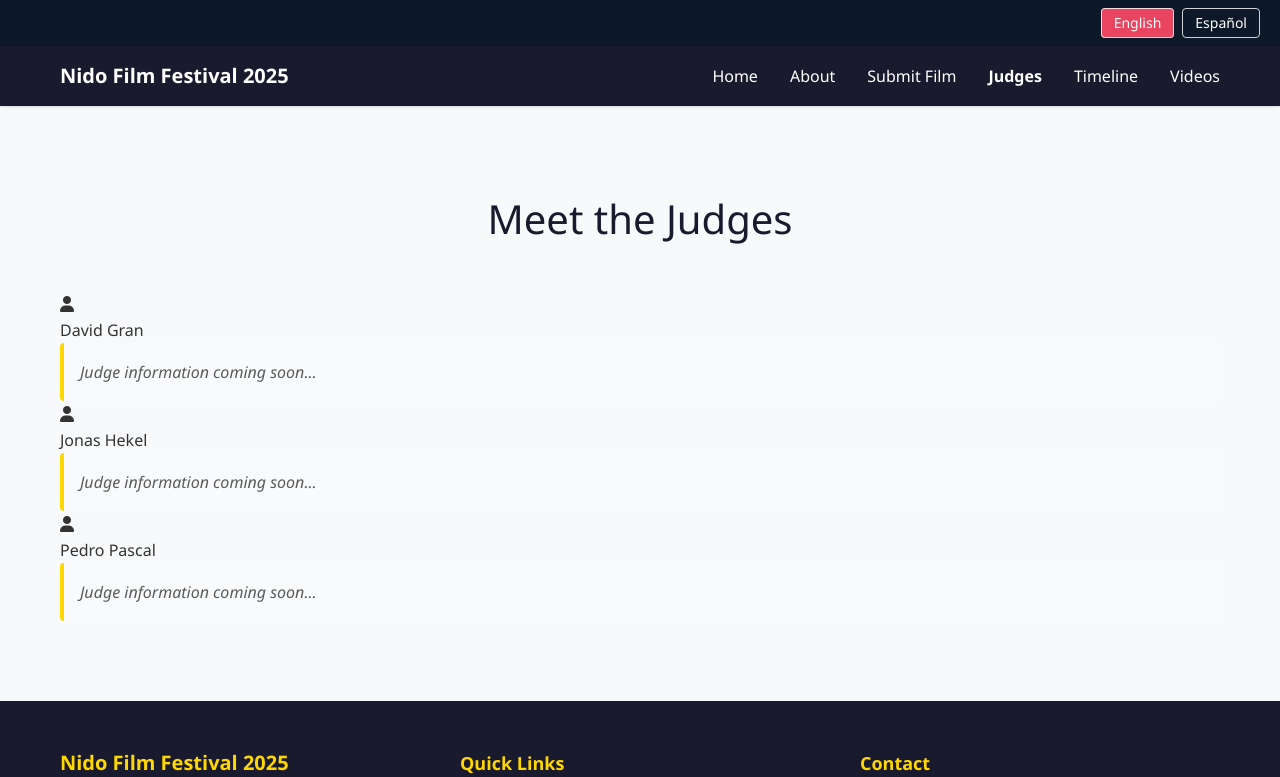
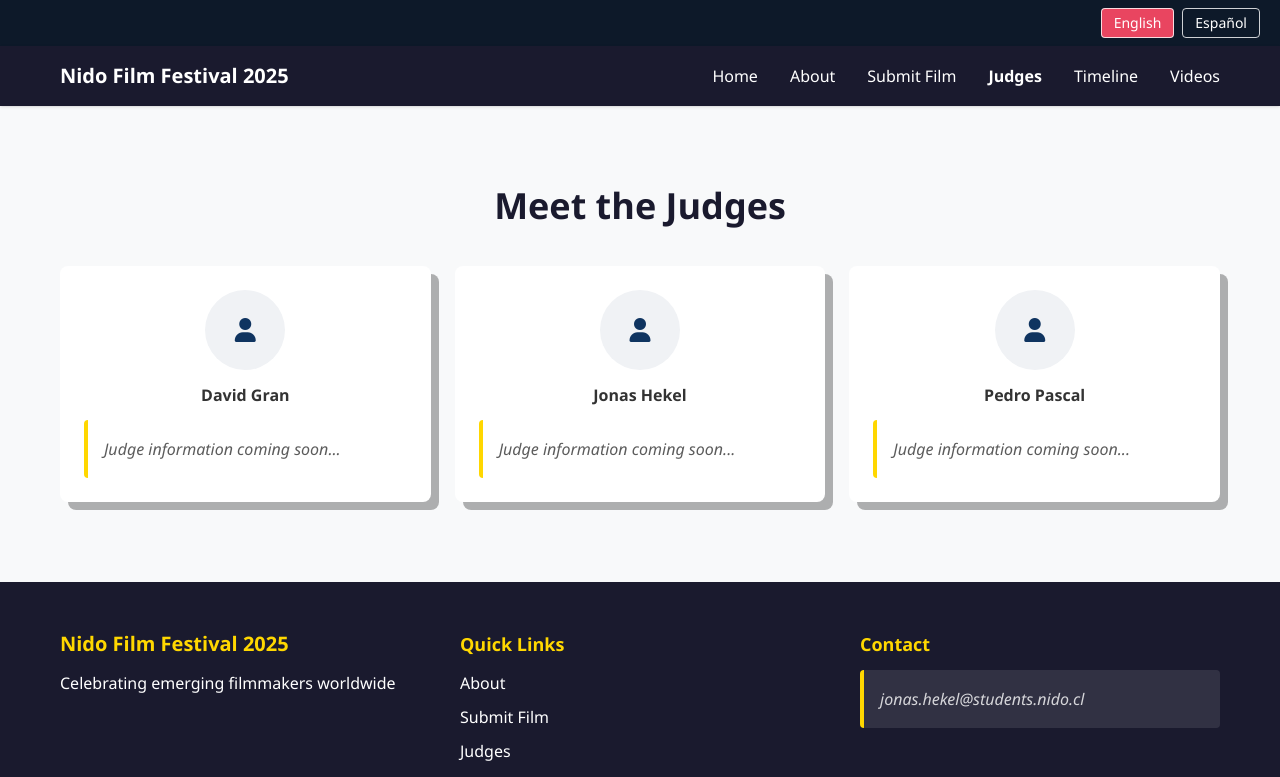
Before and after one commit to hozhai/nidonestfest, a SvelteKit app: page /judges in a window 1280 px wide. Shown: the top 777 px of the page. Built offline with nearby package versions, Linux system fonts and the light colour scheme.

Commit message:
feat: migrate styles to Tailwind CSS and enhance layout structure across multiple pages

```diff
--- a/src/app.css
+++ b/src/app.css
@@ -4,23 +4,13 @@
 
 /* Base tweaks retained while migrating to Tailwind */
 body {
-  @apply font-primary text-[#333333] bg-[#f8f9fa] leading-relaxed;
+  @apply m-0 font-primary text-[#333333] bg-[#f8f9fa] leading-relaxed;
 }
 .container {
   @apply max-w-[1200px] mx-auto px-5;
 }
 
-/* Temporary CSS variables to support pages not yet fully migrated to Tailwind */
-:root {
-  --primary-color: #1a1a2e;
-  --secondary-color: #16213e;
-  --accent-color: #0f3460;
-  --highlight: #e94560;
-  --gold: #ffd700;
-  --text-light: #ffffff;
-  --text-dark: #333333;
-  --bg-light: #f8f9fa;
-}
+/* Colors are provided via Tailwind theme; no CSS variables needed */
 
 /* ========== LANGUAGE SWITCHER ========== */
 /* language switcher now uses Tailwind classes in markup */
@@ -36,86 +26,9 @@ body {
 
 /* countdown using Tailwind in markup */
 
-/* ========== ABOUT SECTION ========== */
-.about {
-  padding: 80px 20px;
-}
+/* About page now uses Tailwind utilities */
 
-.about h2 {
-  text-align: center;
-  font-size: 2.5rem;
-  margin-bottom: 50px;
-  color: var(--primary-color);
-}
-
-.about h3 {
-  color: var(--accent-color);
-  margin-bottom: 20px;
-  font-size: 1.8rem;
-}
-
-.about-content {
-  display: grid;
-  gap: 40px;
-}
-
-.mission-statement p,
-.festival-info,
-.about-nido {
-  background: white;
-  padding: 30px;
-  border-radius: 10px;
-  box-shadow: 8px 8px 0 0 rgba(0, 0, 0, 0.3);
-}
-
-.info-grid {
-  display: grid;
-  grid-template-columns: repeat(auto-fit, minmax(250px, 1fr));
-  gap: 20px;
-}
-
-.info-item {
-  padding: 20px;
-  background: var(--bg-light);
-  border-radius: 8px;
-}
-
-.info-item h4 {
-  color: var(--highlight);
-  margin-bottom: 10px;
-  font-size: 1.2rem;
-}
-
-.info-item p {
-  color: var(--text-dark);
-}
-
-/* ========== SUBMISSION SECTION ========== */
-.submission {
-  padding: 80px 20px;
-  background: white;
-}
-
-.submission h2 {
-  text-align: center;
-  font-size: 2.5rem;
-  margin-bottom: 40px;
-  color: var(--primary-color);
-}
-
-.form-container {
-  background: white;
-  padding: 30px;
-  border-radius: 10px;
-  box-shadow: 0 3px 15px rgba(0, 0, 0, 0.1);
-  max-width: 900px;
-  margin: 0 auto;
-}
-
-.form-container iframe {
-  border: none;
-  border-radius: 8px;
-}
+/* Submission page now uses Tailwind utilities */
 
 /* footer will be styled via Tailwind */
 
@@ -132,26 +45,7 @@ body.menu-open {
   @apply text-[#333333] italic opacity-80;
 }
 
-/* ========== TIMELINE SECTION ========== */
-.timeline,
-.videos,
-.judges {
-  padding: 80px 20px;
-}
-
-.timeline,
-.videos {
-  margin-bottom: 40vh;
-}
-
-.timeline h2,
-.videos h2,
-.judges h2 {
-  text-align: center;
-  font-size: 2.5rem;
-  margin-bottom: 40px;
-  color: var(--primary-color);
-}
+/* Timeline, Videos, Judges pages now use Tailwind */
 
 /* ========== RESPONSIVE DESIGN ========== */
 /* mobile-specific sizes now via Tailwind responsive utilities */
--- a/src/routes/+layout.svelte
+++ b/src/routes/+layout.svelte
@@ -6,12 +6,18 @@
 
   let menuOpen = false;
   $: if (browser) document.body.classList.toggle('menu-open', menuOpen);
+  // Close the mobile menu on route change to avoid locking scroll
+  $: {
+    const path = $page.url.pathname; // reactive dependency
+    if (browser) menuOpen = false;
+  }
 
   function closeMenu() {
     menuOpen = false;
   }
 </script>
 
+<div class="min-h-screen flex flex-col">
   <!-- Language Switcher -->
   <div class="sticky top-0 z-50 bg-bgdark text-white px-5 py-2 flex justify-end gap-2">
     <button
@@ -99,34 +105,42 @@
           class="w-6 h-0.5 bg-white transition-transform"
           class:rotate-[-45deg]={menuOpen}
           class:translate-y-[6px]={menuOpen}
+          class:bg-white={!menuOpen}
+          class:bg-black={menuOpen}
         ></span>
         <span class="w-6 h-0.5 bg-white transition-opacity" class:opacity-0={menuOpen}></span>
         <span
           class="w-6 h-0.5 bg-white transition-transform"
           class:rotate-[45deg]={menuOpen}
           class:-translate-y-[6px]={menuOpen}
+          class:bg-white={!menuOpen}
+          class:bg-black={menuOpen}
         ></span>
       </button>
     </div>
 
     <!-- Mobile Menu -->
     <ul
-    class="md:hidden fixed left-0 right-0 bottom-0 bg-white flex flex-col items-center pt-12 gap-5 shadow-lg transform transition-transform duration-300 z-40 top-[64px] -translate-x-full"
+      class="md:hidden fixed left-0 right-0 bottom-0 bg-white flex flex-col items-center pt-12 gap-5 shadow-lg transform transition-transform duration-300 z-40 top-[64px] -translate-x-full overflow-y-auto"
       class:translate-x-0={menuOpen}
+      class:pointer-events-none={!menuOpen}
+      aria-hidden={!menuOpen}
     >
       <li><a href="/" class="text-gray-900 text-lg" on:click={closeMenu}>{$t('nav.home')}</a></li>
       <li>
         <a href="/about" class="text-gray-900 text-lg" on:click={closeMenu}>{$t('nav.about')}</a>
       </li>
       <li>
-      <a href="/submission" class="text-gray-900 text-lg" on:click={closeMenu}>{$t('nav.submit')}</a
+        <a href="/submission" class="text-gray-900 text-lg" on:click={closeMenu}
+          >{$t('nav.submit')}</a
         >
       </li>
       <li>
         <a href="/judges" class="text-gray-900 text-lg" on:click={closeMenu}>{$t('nav.judges')}</a>
       </li>
       <li>
-      <a href="/timeline" class="text-gray-900 text-lg" on:click={closeMenu}>{$t('nav.timeline')}</a
+        <a href="/timeline" class="text-gray-900 text-lg" on:click={closeMenu}
+          >{$t('nav.timeline')}</a
         >
       </li>
       <li>
@@ -135,7 +149,9 @@
     </ul>
   </nav>
 
+  <main class="flex-1">
     <slot />
+  </main>
 
   <!-- Footer -->
   <footer class="bg-primary text-white pt-12 pb-6">
@@ -170,3 +186,4 @@
       </div>
     </div>
   </footer>
+</div>
--- a/src/routes/about/+page.svelte
+++ b/src/routes/about/+page.svelte
@@ -2,39 +2,41 @@
   import { t } from '$lib/i18n/i18n.js';
 </script>
 
-<section class="about">
+<section class="py-20 px-5">
   <div class="container">
-    <h2>{$t('about.title')}</h2>
-    <div class="about-content">
-      <div class="mission-statement">
-        <h3>{$t('about.mission_title')}</h3>
-        <p>{$t('about.mission_text')}</p>
+    <h2 class="text-center text-3xl md:text-4xl font-bold mb-12 text-primary">
+      {$t('about.title')}
+    </h2>
+    <div class="grid gap-10">
+      <div class="bg-white p-8 rounded-lg shadow-[8px_8px_0_rgba(0,0,0,0.3)]">
+        <h3 class="text-2xl font-semibold mb-3 text-accent">{$t('about.mission_title')}</h3>
+        <p class="text-[#333]">{$t('about.mission_text')}</p>
       </div>
 
-      <div class="festival-info">
-        <h3>{$t('about.info_title')}</h3>
-        <div class="info-grid">
-          <div class="info-item">
-            <h4>{$t('about.info.duration_title')}</h4>
-            <p>{$t('about.info.duration_value')}</p>
+      <div class="bg-white p-8 rounded-lg shadow-[8px_8px_0_rgba(0,0,0,0.3)]">
+        <h3 class="text-2xl font-semibold mb-6 text-accent">{$t('about.info_title')}</h3>
+        <div class="grid grid-cols-1 sm:grid-cols-2 lg:grid-cols-4 gap-5">
+          <div class="p-5 rounded-lg bg-[#f8f9fa]">
+            <h4 class="text-highlight mb-2 font-semibold">{$t('about.info.duration_title')}</h4>
+            <p class="text-[#333]">{$t('about.info.duration_value')}</p>
           </div>
-          <div class="info-item">
-            <h4>{$t('about.info.location_title')}</h4>
-            <p>{$t('about.info.location_value')}</p>
+          <div class="p-5 rounded-lg bg-[#f8f9fa]">
+            <h4 class="text-highlight mb-2 font-semibold">{$t('about.info.location_title')}</h4>
+            <p class="text-[#333]">{$t('about.info.location_value')}</p>
           </div>
-          <div class="info-item">
-            <h4>{$t('about.info.features_title')}</h4>
-            <p>{$t('about.info.features_value')}</p>
+          <div class="p-5 rounded-lg bg-[#f8f9fa]">
+            <h4 class="text-highlight mb-2 font-semibold">{$t('about.info.features_title')}</h4>
+            <p class="text-[#333]">{$t('about.info.features_value')}</p>
           </div>
-          <div class="info-item">
-            <h4>{$t('about.info.year_title')}</h4>
-            <p>{$t('about.info.year_value')}</p>
+          <div class="p-5 rounded-lg bg-[#f8f9fa]">
+            <h4 class="text-highlight mb-2 font-semibold">{$t('about.info.year_title')}</h4>
+            <p class="text-[#333]">{$t('about.info.year_value')}</p>
           </div>
         </div>
       </div>
 
-      <div class="about-nido">
-        <h3>{$t('about.about_nido_title')}</h3>
+      <div class="bg-white p-8 rounded-lg shadow-[8px_8px_0_rgba(0,0,0,0.3)]">
+        <h3 class="text-2xl font-semibold mb-3 text-accent">{$t('about.about_nido_title')}</h3>
         <div class="pending-box">
           <p>{$t('about.about_nido_pending')}</p>
         </div>
--- a/src/routes/judges/+page.svelte
+++ b/src/routes/judges/+page.svelte
@@ -2,34 +2,42 @@
   import { t } from '$lib/i18n/i18n.js';
 </script>
 
-<section class="judges">
+<section class="py-20 px-5">
   <div class="container">
-    <h2>{$t('judges.title')}</h2>
-    <div class="judges-grid">
-      <div class="judge-card">
-        <div class="judge-image">
-          <i class="fas fa-user"></i>
+    <h2 class="text-center text-3xl md:text-4xl font-bold mb-10 text-primary">
+      {$t('judges.title')}
+    </h2>
+    <div class="grid grid-cols-1 sm:grid-cols-2 md:grid-cols-3 gap-6">
+      <div class="bg-white p-6 rounded-lg shadow-[8px_8px_0_rgba(0,0,0,0.3)]">
+        <div
+          class="w-20 h-20 rounded-full bg-[#f0f2f5] flex items-center justify-center mx-auto mb-3"
+        >
+          <i class="fas fa-user text-2xl text-accent"></i>
         </div>
-        <h3>David Gran</h3>
-        <div class="pending-box">
+        <h3 class="text-center font-semibold">David Gran</h3>
+        <div class="pending-box mt-3">
           <p>{$t('judges.pending')}</p>
         </div>
       </div>
-      <div class="judge-card">
-        <div class="judge-image">
-          <i class="fas fa-user"></i>
+      <div class="bg-white p-6 rounded-lg shadow-[8px_8px_0_rgba(0,0,0,0.3)]">
+        <div
+          class="w-20 h-20 rounded-full bg-[#f0f2f5] flex items-center justify-center mx-auto mb-3"
+        >
+          <i class="fas fa-user text-2xl text-accent"></i>
         </div>
-        <h3>Jonas Hekel</h3>
-        <div class="pending-box">
+        <h3 class="text-center font-semibold">Jonas Hekel</h3>
+        <div class="pending-box mt-3">
           <p>{$t('judges.pending')}</p>
         </div>
       </div>
-      <div class="judge-card">
-        <div class="judge-image">
-          <i class="fas fa-user"></i>
+      <div class="bg-white p-6 rounded-lg shadow-[8px_8px_0_rgba(0,0,0,0.3)]">
+        <div
+          class="w-20 h-20 rounded-full bg-[#f0f2f5] flex items-center justify-center mx-auto mb-3"
+        >
+          <i class="fas fa-user text-2xl text-accent"></i>
         </div>
-        <h3>Pedro Pascal</h3>
-        <div class="pending-box">
+        <h3 class="text-center font-semibold">Pedro Pascal</h3>
+        <div class="pending-box mt-3">
           <p>{$t('judges.pending')}</p>
         </div>
       </div>
--- a/src/routes/submission/+page.svelte
+++ b/src/routes/submission/+page.svelte
@@ -2,10 +2,12 @@
   import { t } from '$lib/i18n/i18n.js';
 </script>
 
-<section class="submission">
+<section class="py-20 px-5 bg-white">
   <div class="container">
-    <h2>{$t('submission.title')}</h2>
-    <div class="form-container">
+    <h2 class="text-center text-3xl md:text-4xl font-bold mb-10 text-primary">
+      {$t('submission.title')}
+    </h2>
+    <div class="bg-white p-6 md:p-8 rounded-lg shadow-md max-w-5xl mx-auto">
       <iframe
         title="Film submission form"
         src="https://docs.google.com/forms/d/e/1FAIpQLSd-ZHfbiwleUc0E7zIvtoAfY_P-zKbLeKOMEAOuBgcsNQAgww/viewform?embedded=true"
@@ -13,7 +15,8 @@
         height="1200"
         frameborder="0"
         marginheight="0"
-        marginwidth="0">Loading…</iframe
+        marginwidth="0"
+        class="w-full rounded-md">Loading…</iframe
       >
     </div>
   </div>
--- a/src/routes/timeline/+page.svelte
+++ b/src/routes/timeline/+page.svelte
@@ -2,10 +2,12 @@
   import { t } from '$lib/i18n/i18n.js';
 </script>
 
-<section class="timeline">
+<section class="py-20 px-5">
   <div class="container">
-    <h2>{$t('timeline.title')}</h2>
-    <div class="timeline-content">
+    <h2 class="text-center text-3xl md:text-4xl font-bold mb-10 text-primary">
+      {$t('timeline.title')}
+    </h2>
+    <div>
       <div class="pending-box">
         <p>{$t('timeline.pending')}</p>
       </div>
--- a/src/routes/videos/+page.svelte
+++ b/src/routes/videos/+page.svelte
@@ -2,20 +2,28 @@
   import { t } from '$lib/i18n/i18n.js';
 </script>
 
-<section class="videos">
+<section class="py-20 px-5">
   <div class="container">
-    <h2>{$t('videos.title')}</h2>
-    <div class="videos-grid">
-      <div class="video-placeholder">
-        <i class="fas fa-video"></i>
+    <h2 class="text-center text-3xl md:text-4xl font-bold mb-10 text-primary">
+      {$t('videos.title')}
+    </h2>
+    <div class="grid grid-cols-1 sm:grid-cols-2 md:grid-cols-3 gap-6">
+      <div
+        class="flex items-center justify-center flex-col gap-2 bg-white rounded-lg p-8 shadow-[8px_8px_0_rgba(0,0,0,0.3)]"
+      >
+        <i class="fas fa-video text-3xl text-accent"></i>
         <p>{$t('videos.pending')}</p>
       </div>
-      <div class="video-placeholder">
-        <i class="fas fa-video"></i>
+      <div
+        class="flex items-center justify-center flex-col gap-2 bg-white rounded-lg p-8 shadow-[8px_8px_0_rgba(0,0,0,0.3)]"
+      >
+        <i class="fas fa-video text-3xl text-accent"></i>
         <p>{$t('videos.pending')}</p>
       </div>
-      <div class="video-placeholder">
-        <i class="fas fa-video"></i>
+      <div
+        class="flex items-center justify-center flex-col gap-2 bg-white rounded-lg p-8 shadow-[8px_8px_0_rgba(0,0,0,0.3)]"
+      >
+        <i class="fas fa-video text-3xl text-accent"></i>
         <p>{$t('videos.pending')}</p>
       </div>
     </div>
```
Lines whose indentation alone changed are shown as unchanged.
